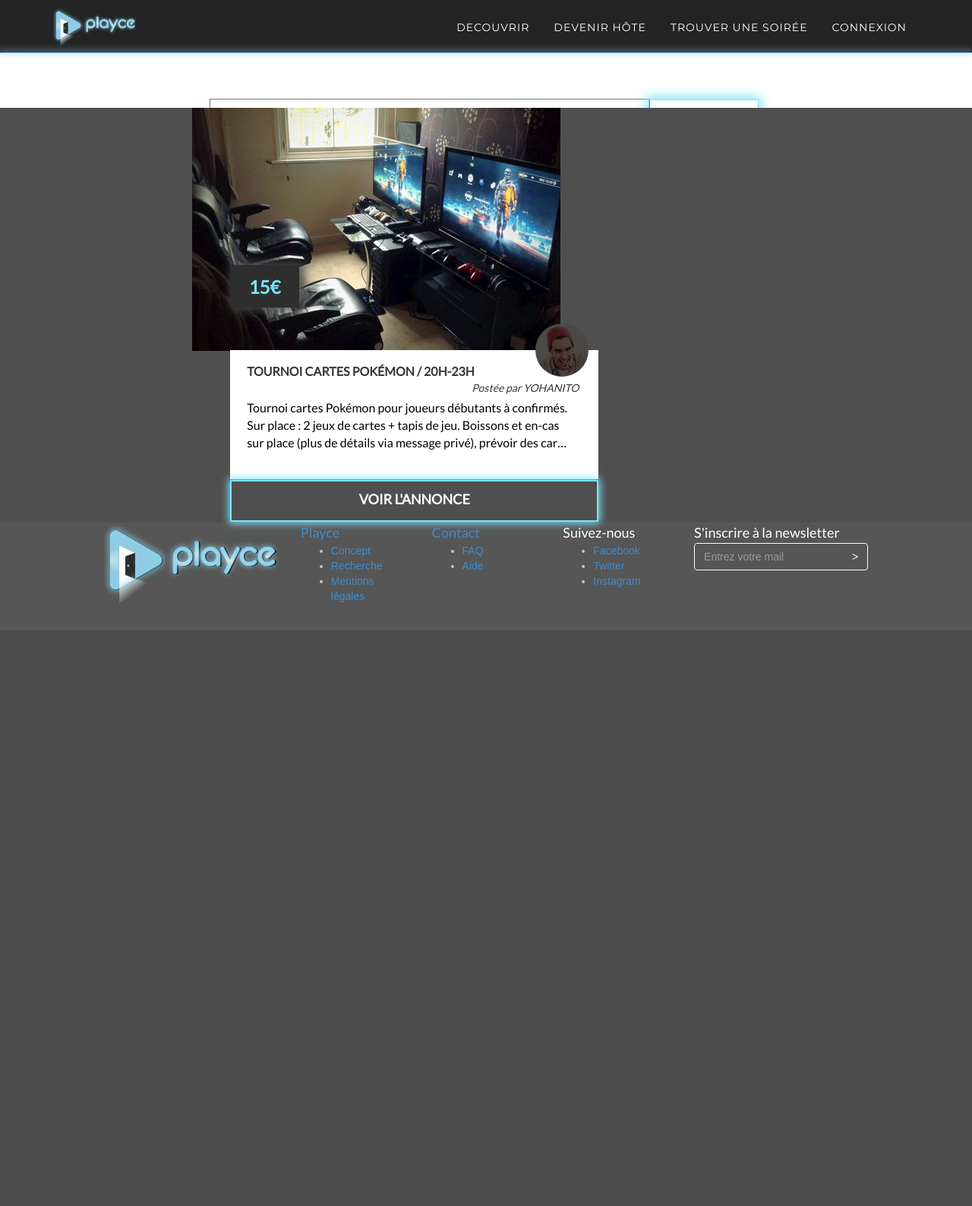
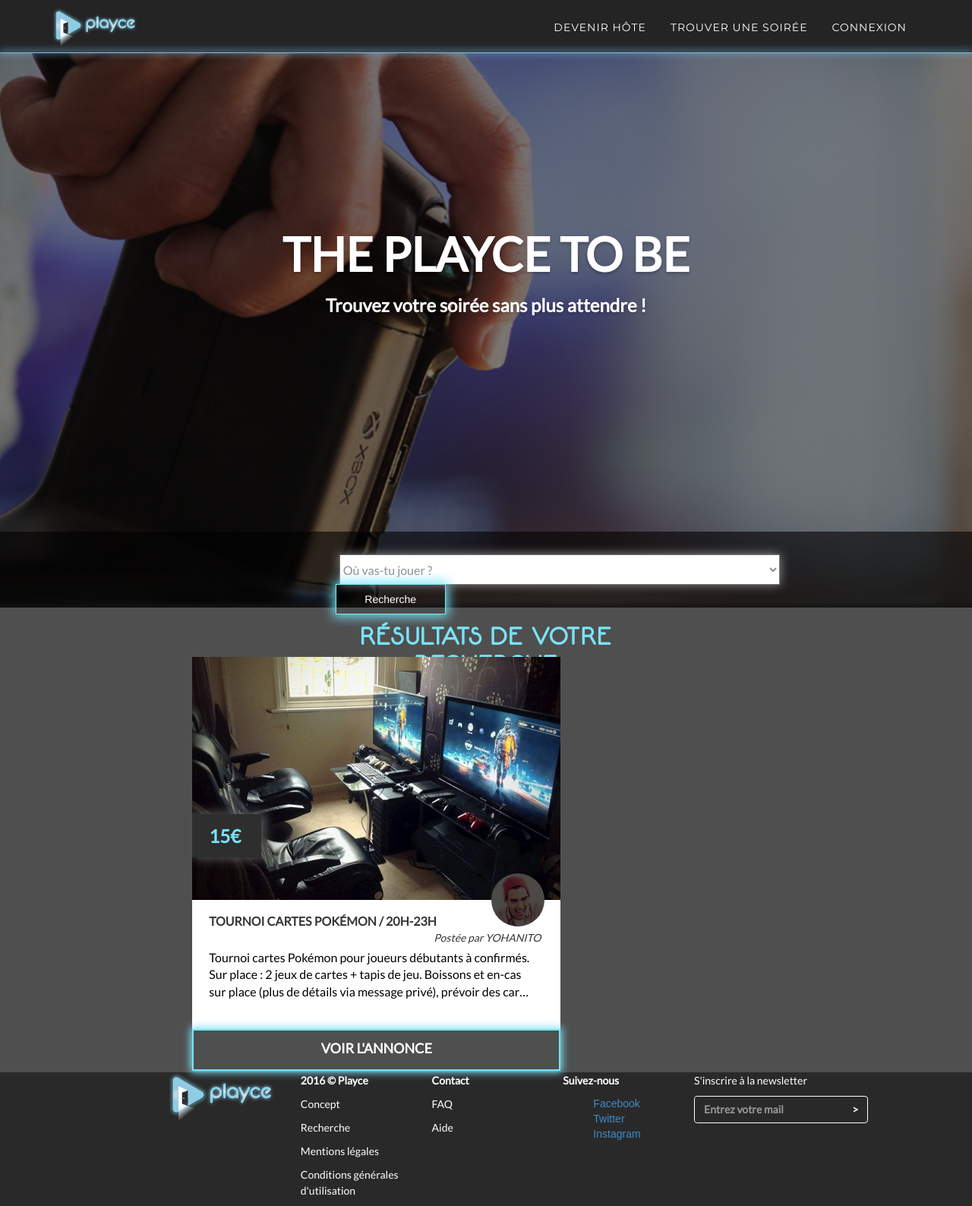
Before and after one commit to pellu/leon, a PHP site: page /leon/search.php in a window 1280 px wide. Shown: the whole page at 76% size. Before the commit the page ends 795 px from the top, so only its background shows below. Run offline with PHP 8.4, Linux system fonts and the light colour scheme; a stand-in replaces the project's code that opens the database connection; some libraries are stand-ins or nearby versions.

Commit message:
Header Footer Index Search

```diff
--- a/website/css/style.css
+++ b/website/css/style.css
@@ -103,6 +103,10 @@
 a:focus {
     text-decoration: none;
     color: #1d9b6c;
+}
+
+ul {
+    list-style-type: none;
 }
 
 .col-centered {
@@ -428,15 +432,24 @@
 }
 
 footer {
-    background-color: #565656;
+    background-color: #292929;
     color: #c5c5c5;
-    padding: 25px 0;
+    padding-top: 25px;
     font-family: sans-serif;
 }
 
-footer p {
-    margin: 0;
-    font-size: 18px;
+footer p a {
+    font-family: Lato;
+    font-size: 14px;
+    font-weight: normal;
+    color: #ffffff;
+}
+
+footer .footer-title {
+    font-family: Lato;
+    font-size: 14px;
+    font-weight: bold;
+    color: #ffffff;
 }
 
 footer form.input-group {
@@ -454,9 +467,12 @@
 }
 
 footer form .input-group-btn:last-child > .btn, .input-group .form-control:first-child {
-    background-color: #565656;
+    background-color: #292929;
     border: 0px;
-    font-family: sans-serif;
+    font-family: Lato;
+    font-size: 14px;
+    font-weight: bold;
+    color: #ffffff;
 }
 
 footer form .input-group-btn:last-child > .btn:hover {
@@ -464,7 +480,7 @@
 }
 
 footer img {
-    width: 230px;
+    width: 137px;
 }
 
 ::-moz-selection {
@@ -902,8 +918,6 @@
     #participant {
         display: block;
         width: 354px;
-        height: 110px;
-        background: url(../img/participant.png) left no-repeat;
         /*text-indent: -9999px;*/
         color: transparent;
     }
@@ -911,8 +925,6 @@
     #hote {
         display: block;
         width: 246px;
-        height: 110px;
-        background: url(../img/hote.png) right no-repeat;
         /*text-indent: 9999px;*/
         color: transparent;
     }
@@ -1122,8 +1134,6 @@
     #participant {
         display: block;
         width: 354px;
-        height: 110px;
-        background: url(../img/participant.png) left no-repeat;
         /*text-indent: -9999px;*/
         color: transparent;
     }
@@ -1131,8 +1141,6 @@
     #hote {
         display: block;
         width: 246px;
-        height: 110px;
-        background: url(../img/hote.png) right no-repeat;
         /*text-indent: 9999px;*/
         color: transparent;
     }
@@ -1337,8 +1345,6 @@
     #participant {
         display: block;
         width: 172px;
-        height: 55px;
-        background: url(../img/participant.png) left no-repeat;
         /*text-indent: -9999px;*/
         color: transparent;
     }
@@ -1346,8 +1352,7 @@
     #hote {
         display: block;
         width: 123px;
-        height: 55px;
-        background: url(../img/hote.png) right no-repeat;
+
         color: transparent;
     }
     #user-avatar-1{
@@ -1421,7 +1426,6 @@
 .result-price {
     position: relative;
     bottom: 113px;
-    left: 50px;
     font-family: Lato;
     font-size: 24px;
     font-weight: bold;
@@ -1436,7 +1440,6 @@
 .result-square {
     position: relative;
     bottom: 57px;
-    left: 50px;
     display: block;
     width: 485px;
     height: 170px;
@@ -1483,7 +1486,7 @@
 .result-user-avatar {
     position: relative;
     bottom: 95px;
-    left: 194px;
+    left: 394px;
 }
 
 .result-description {
--- a/website/footer.php
+++ b/website/footer.php
@@ -1,27 +1,28 @@
 <br><br>
 <footer>
     <div class="row">
+
+    </div>
+    <div class="row">
         <div class="col-lg-10 col-lg-offset-1 col-md-12 col-sm-12 col-xs-12">
-		        <div class="col-lg-3 col-md-3 col-sm-12 col-xs-12 centered">
+            <div class="col-lg-2 col-md-3 col-sm-12 col-xs-12 col-lg-offset-1 centered">
                 <img src="http://localhost/leon/website/img/logo-final.png">
             </div>
             <div class="col-lg-2 col-md-2 col-sm-4 col-xs-4 left">
-		        	<p><a href="http://localhost/leon/website/">Playce</a></p>
-		        	<ul>
-		        		<li><a href="http://localhost/leon/website/">Concept</a></li>
-		        		<li><a href="http://localhost/leon/website/search.php">Recherche</a></li>
-		        		<li><a href="http://localhost/leon/website/mentionslegales.php">Mentions l&eacute;gales</a></li>
-		        	</ul>
+                <p><a href="http://localhost/leon/website/" class="footer-title">2016 &copy; Playce</a></p>
+                <p><a href="http://localhost/leon/website/">Concept</a></p>
+                <p><a href="http://localhost/leon/website/search.php">Recherche</a></p>
+                <p><a href="http://localhost/leon/website/mentionslegales.php">Mentions l&eacute;gales</a></p>
+                <p><a href="http://localhost/leon/website/mentionslegales.php">Conditions g&eacute;n&eacute;rales
+                        d'utilisation</a></p>
             </div>
             <div class="col-lg-2 col-md-2 col-sm-4 col-xs-4 left">
-		        	<p><a href="http://localhost/leon/website/contact.php">Contact</a></p>
-		        	<ul>
-		        		<li><a href="http://localhost/leon/website/faq.php">FAQ</a></li>
-		        		<li><a href="http://localhost/leon/website/aide.php">Aide</a></li>
-		        	</ul>
+                <p><a href="http://localhost/leon/website/contact.php" class="footer-title">Contact</a></p>
+                <p><a href="http://localhost/leon/website/faq.php">FAQ</a></p>
+                <p><a href="http://localhost/leon/website/aide.php">Aide</a></p>
             </div>
             <div class="col-lg-2 col-md-2 col-sm-4 col-xs-4 left">
-		        	<p>Suivez-nous</p>
+                <p class="footer-title">Suivez-nous</p>
                 <ul>
                     <li><a target="_blank" href="https://www.facebook.com/letsplayce">Facebook</a></li>
                     <li><a target="_blank" href="https://twitter.com/letsplayce">Twitter</a></li>
@@ -41,11 +42,12 @@
                     $email = '';
                 }
                 ?>
-			        <?php echo $ok;?>
+                <?php echo $ok; ?>
                 <p>S'inscrire &agrave; la newsletter</p>
                 <form role="form" id="form_ajax" action="" method="post" data-enable-shim="true">
                     <div class="input-group">
-							<input type="email" id="email" name="email" class="form-control" value="" placeholder="Entrez votre mail" required="">
+                        <input type="email" id="email" name="email" class="form-control" value=""
+                               placeholder="Entrez votre mail" required="">
 						<span class="input-group-btn">
 							<button class="btn btn-primary" type="submit" name="ajout" id="check">></button>
 						</span>
--- a/website/header.php
+++ b/website/header.php
@@ -43,9 +43,6 @@
         <div class="collapse navbar-collapse navbar-right navbar-main-collapse">
             <ul class="nav navbar-nav">
                 <li>
-                    <a class="menu" href="http://localhost/leon/website/">Decouvrir</a>
-                </li>
-                <li>
                     <a class="menu" href="#partenaire">Devenir h&ocirc;te</a>
                 </li>
                 <li>
--- a/website/index.php
+++ b/website/index.php
@@ -130,10 +130,10 @@
             </div>
             <div class="col-lg-12 col-md-12 col-sm-12 col-xs-12 col-lg-offset-2 col-md-offset-2 col-sm-offset-2" id="switch">
                 <a href="#">
-                    <div class="col-lg-5 col-md-5 col-sm-5 col-xs-5 text-right" id="hote">Hote</div>
+                    <div class="col-lg-5 col-md-5 col-sm-5 col-xs-5 text-right" id="hote"><img src="http://localhost/leon/website/img/hote.png">Hote</div>
                 </a>
                 <a href="#">
-                    <div class="col-lg-7 col-md-7 col-sm-7 col-xs-7 text-left" id="participant">Participant</div>
+                    <div class="col-lg-7 col-md-7 col-sm-7 col-xs-7 text-left" id="participant"><img src="http://localhost/leon/website/img/participant.png">Participant</div>
                 </a>
             </div>
             <div class="col-lg-6 col-md-6 col-xs-12 col-lg-offset-3 col-md-offset-3">
--- a/website/search.php
+++ b/website/search.php
@@ -1,35 +1,13 @@
 <?php include('header.php');
 header('content-type: text/html; charset=ISO-8859-1'); ?>
-    <section class="container-fluid content-section text-center">
     <div class="row">
-            <div class="col-lg-12 col-ls-12 col-xs-12">
-                <br><br><br><br><br>
-                <?php include("function.php"); ?>
-                <?php
-                if (isset($_POST['search'])) {
-                    $search = $_POST['search'];
-                } else {
-                    $search = "";
-                    $_POST['search'] = "";
-                }
-                if (isset($_POST['submit'])) {
-                    $search = mysql_real_escape_string(htmlentities(trim($_POST['search'])));
-                    if (empty($search)) {
-                        $error[] = "Veuillez saisir une recherche";
-                    } else if (!empty($error)) {
-                        $error[] = "Veuillez saisir au moins deux caract&egraveres";
-                    }
-                    if (empty($error)) {
-                        resultat_recherche($search);
-                    } else {
-                        foreach ($error as $errors) {
-                            echo $errors . "<br/>";
-                        }
-                    }
-                }
-                ?>
+        <div class="col-lg-12 col-md-12 col-xs-12 parallax" id="trans1">
+            <h1 id="maintitle">The Playce to be</h1>
+            <h2 id="baseline">Trouvez votre soir&eacute;e sans plus attendre !</h2>
+            <div id="opacitysquare" class="col-lg-12 col-md-12 col-xs-12">
+                <div class="col-lg-6 col-md-6 col-xs-12 col-lg-offset-4" >
                     <form action="search.php" method="POST">
-                    <select name="search" id="homesearch">
+                        <select name="search"  id="homesearch">
                             <option value="" disabled selected>O&ugrave; vas-tu jouer ?</option>
                             <option value="antony">Antony (92)</option>
                             <option value="argenteuil">Argenteuil (95)</option>
@@ -95,9 +73,45 @@
                     </form>
                 </div>
             </div>
+        </div>
+    </div>
+
+
+<?php include("function.php"); ?>
+<?php
+if (isset($_POST['search'])) {
+    $search = $_POST['search'];
+} else {
+    $search = "";
+    $_POST['search'] = "";
+}
+if (isset($_POST['submit'])) {
+    $search = mysql_real_escape_string(htmlentities(trim($_POST['search'])));
+    if (empty($search)) {
+        $error[] = "Veuillez saisir une recherche";
+    } else if (!empty($error)) {
+        $error[] = "Veuillez saisir au moins deux caract&egraveres";
+    }
+    if (empty($error)) {
+        resultat_recherche($search);
+    } else {
+        foreach ($error as $errors) {
+            echo $errors . "<br/>";
+        }
+    }
+}
+?>
+
+
+
+
         <div id="rest-search" class="col-lg-12">
             <div class="col-lg-8 col-lg-offset-2">
-                <div class="col-lg-6" id="result" width="50%">
+                <div class="col-lg-6 col-md-6 col-sm-6 col-xs-12 col-lg-offset-3 col-md-offset-3 col-sm-offset-3">
+                    <h3 id="h3">R&eacute;sultats de votre recherche</h3>
+                </div>
+
+                <div class="col-lg-6" id="result">
                     <div class="result-photo"><img src="img/event.jpg" alt="" width="485" height="320"></div>
                     <div class="result-price">15&euro;</div>
                     <div class="result-square">
```
Also changed, not shown: website/footer2.php (added, +62 -0 lines), website/img/hote-m.png (added), website/img/participant-m.png (added). Lines whose indentation alone changed are shown as unchanged.
